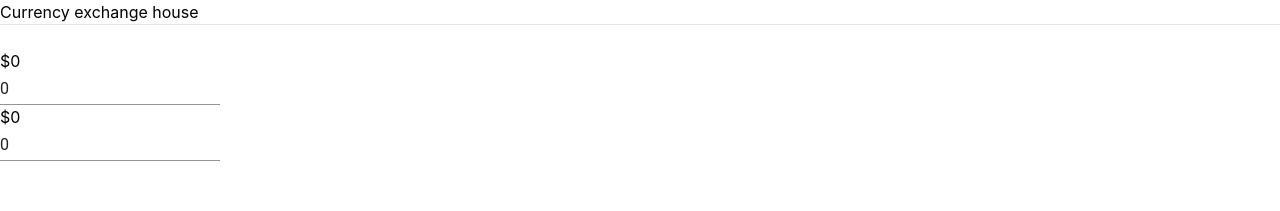
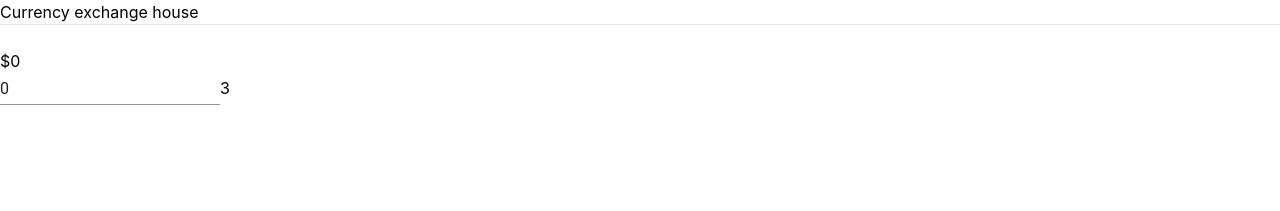
Before and after one commit to jorgjimenezc/redux-example, a Next.js app: page / in a window 1280 px wide. Shown: the top 211 px of the page. Built offline with nearby package versions, Linux system fonts and the light colour scheme.

Commit message:
Agregado componente tipo de cambio

```diff
--- /dev/null
+++ b/components/currencyExchangeComponent.js
@@ -0,0 +1,18 @@
+import { useState } from "react";
+
+export default function CurrencyExchangeComponent() {
+  const [exchangeRate, setExchangeRate] = useState(3);
+
+  return (
+    <>
+      <input
+        value={exchangeRate}
+        type="number"
+        placeholder=" Current exchange rate"
+        onChange={() => {
+          setExchangeRate(event.target.value);
+        }}
+      />
+    </>
+  );
+}
--- a/pages/index.js
+++ b/pages/index.js
@@ -1,7 +1,10 @@
 import Head from "next/head";
 import { ConvertionComponent } from "../components/convertionComponent";
+import CurrencyExchangeComponent from "../components/currencyExchangeComponent";
 
 export default function Home() {
+  let exchangeRate = 3;
+
   return (
     <div>
       <Head>
@@ -16,8 +19,8 @@ export default function Home() {
 
         <br />
 
-        <ConvertionComponent exchangeRate={3} />
-        <ConvertionComponent exchangeRate={1.2} />
+        <ConvertionComponent exchangeRate={exchangeRate} />
+        <CurrencyExchangeComponent />
       </main>
     </div>
   );
```
